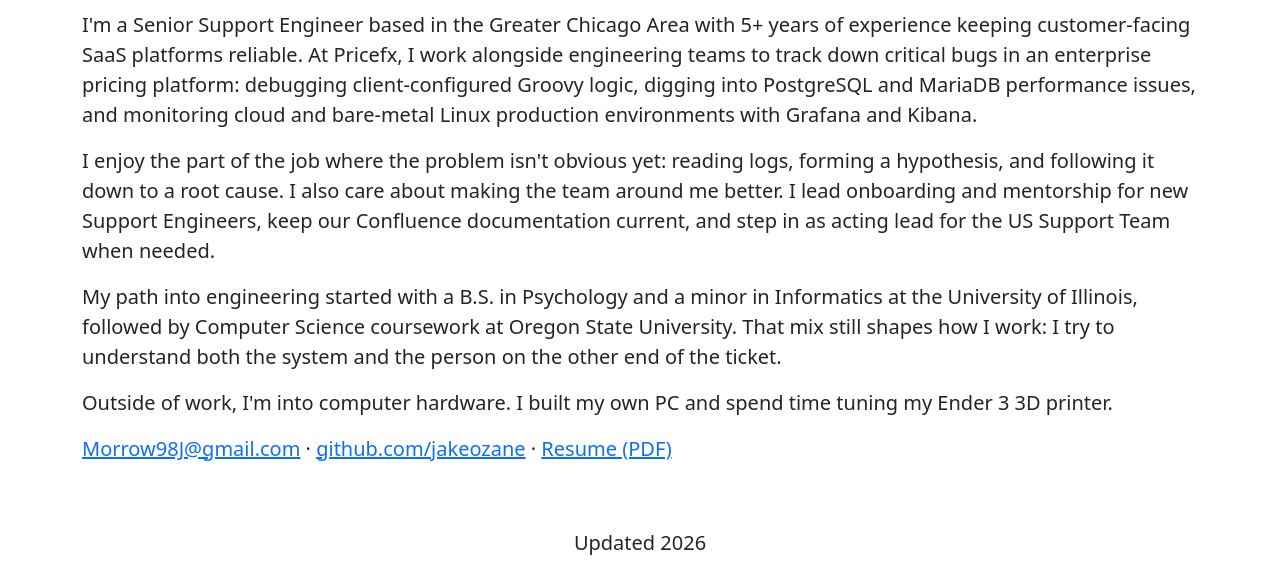
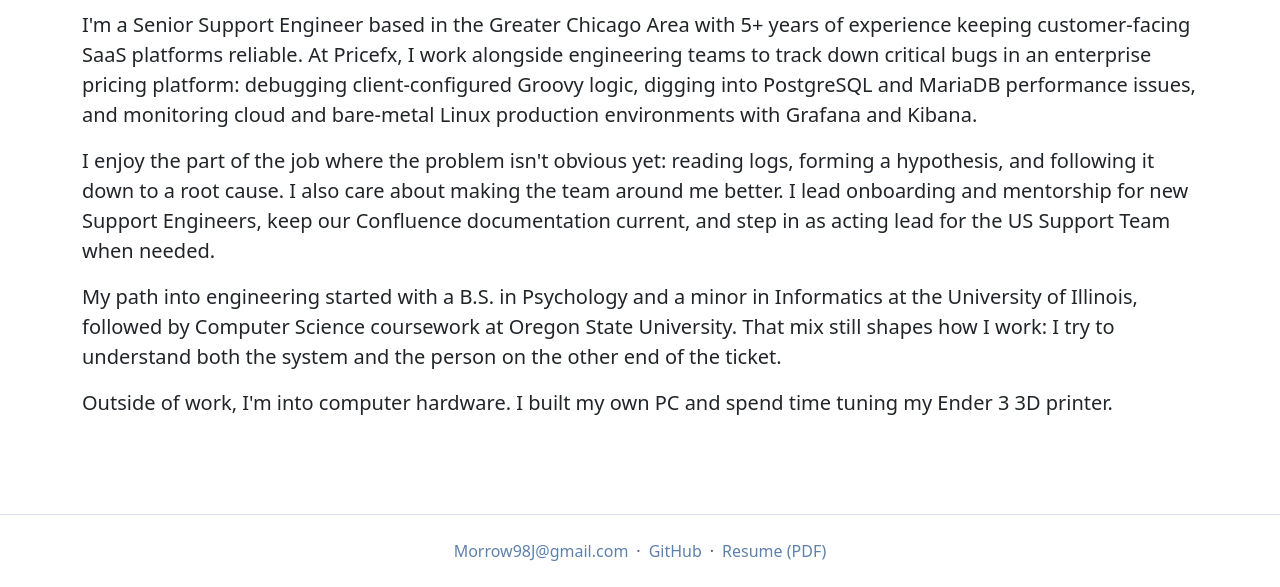
Before and after one commit to jakeozane/Web_Portfolio, a plain HTML site: page aboutMe.html in a window 1280 px wide. Shown: the part 680-1267 px from the top of the page. Drawn offline with nearby package versions, Linux system fonts and the light colour scheme.

Commit message:
Add shared footer with contact links; remove duplicate resume/experience buttons
Co-Authored-By: Claude Opus 5.5 <noreply@anthropic.com>
Claude-Session: https://claude.ai/code/session_01RqRoryeZw5iamWVcmQ9EBg

```diff
--- a/aboutMe.html
+++ b/aboutMe.html
@@ -66,20 +66,19 @@
         shapes how I work: I try to understand both the system and the person on the other end of the ticket.</p>
       <p class="lead">Outside of work, I'm into computer hardware. I built my own PC and spend time tuning my Ender 3
         3D printer.</p>
-      <p class="lead">
-        <a id="contact-email" href="#" data-u="Morrow98J" data-d="gmail.com">Morrow98J [at] gmail [dot] com</a> &middot;
-        <a href="https://github.com/jakeozane">github.com/jakeozane</a> &middot;
-        <a href="resume.pdf" download="resumeMorrow">Resume (PDF)</a>
-      </p>
     </div>
   </main>
   <br>
 
 
   <br>
-  <div class="d-flex justify-content-center">
-    <p class="lead">Updated 2026</p>
-  </div>
+  <footer class="site-footer">
+    <a id="contact-email" href="#" data-u="Morrow98J" data-d="gmail.com">Morrow98J [at] gmail [dot] com</a>
+    <span class="sep">&middot;</span>
+    <a href="https://github.com/jakeozane">GitHub</a>
+    <span class="sep">&middot;</span>
+    <a href="resume.pdf" download="resumeMorrow">Resume (PDF)</a>
+  </footer>
   <script src="https://code.jquery.com/jquery-3.2.1.slim.min.js"
     integrity="sha384-KJ3o2DKtIkvYIK3UENzmM7KCkRr/rE9/Qpg6aAZGJwFDMVNA/GpGFF93hXpG5KkN" crossorigin="anonymous">
   </script>
@@ -96,16 +95,7 @@
     integrity="sha384-nsg8ua9HAw1y0W1btsyWgBklPnCUAFLuTMS2G72MMONqmOymq585AcH49TLBQObG" crossorigin="anonymous">
   </script>
 
-  <script>
-    // Assemble the email address at runtime so it isn't in the HTML for scrapers.
-    (function () {
-      var a = document.getElementById('contact-email');
-      if (!a) return;
-      var addr = a.getAttribute('data-u') + '@' + a.getAttribute('data-d');
-      a.href = 'mailto:' + addr;
-      a.textContent = addr;
-    })();
-  </script>
+  <script src="footer.js"></script>
 </body>
 
 </html>
--- /dev/null
+++ b/footer.js
@@ -0,0 +1,8 @@
+// Assemble the footer email address at runtime so it isn't in the HTML for scrapers.
+(function () {
+  var a = document.getElementById('contact-email');
+  if (!a) return;
+  var addr = a.getAttribute('data-u') + '@' + a.getAttribute('data-d');
+  a.href = 'mailto:' + addr;
+  a.textContent = addr;
+})();
--- a/style.css
+++ b/style.css
@@ -49,3 +49,23 @@ h1 {
   color: var(--nord0);
   font-size: 0.9rem;
 }
+
+.site-footer {
+  display: flex;
+  flex-wrap: wrap;
+  justify-content: center;
+  gap: 0.5rem;
+  padding: 1.5rem 1rem;
+  margin-top: 2rem;
+  border-top: 1px solid var(--nord4);
+  color: var(--nord3);
+}
+
+.site-footer a {
+  color: var(--nord10);
+  text-decoration: none;
+}
+
+.site-footer a:hover {
+  text-decoration: underline;
+}
```
Also changed, not shown: experience.html (+8 -6 lines), index.html (+8 -7 lines), projects.html (+8 -3 lines).
